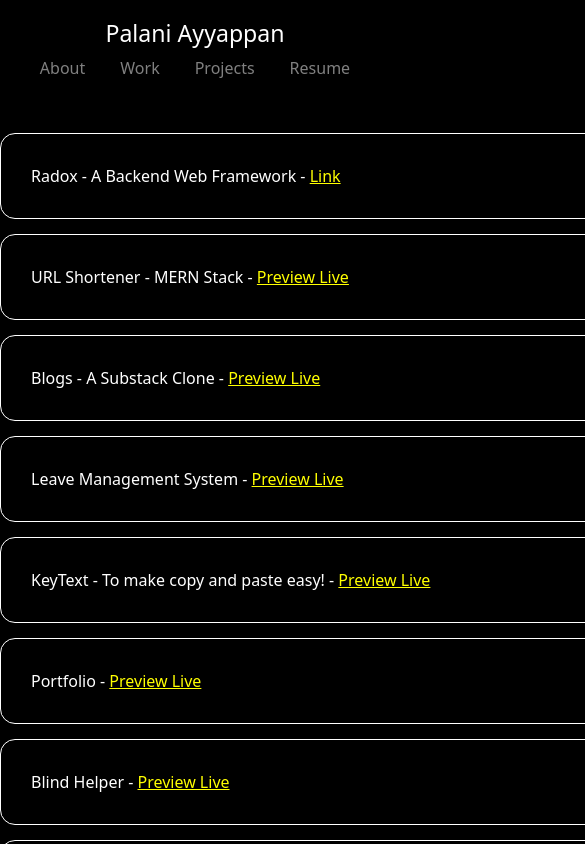
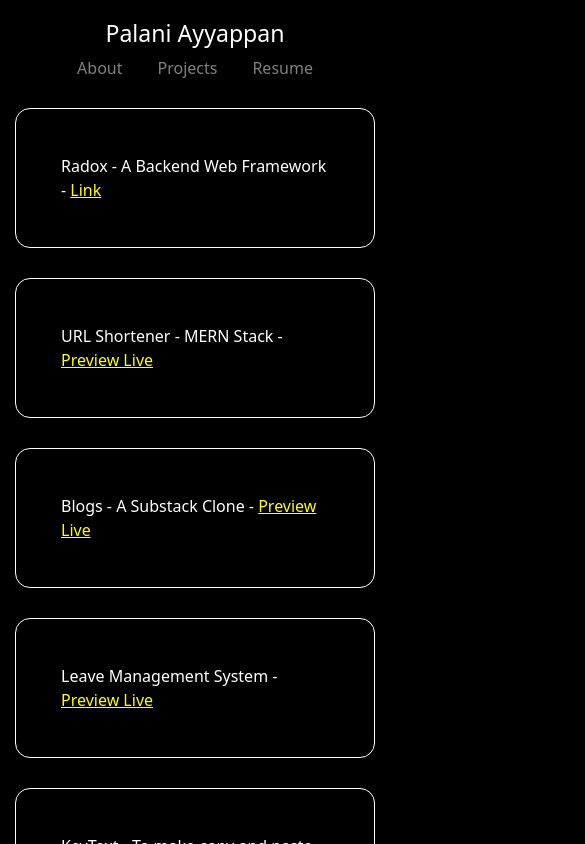
Before and after one commit to palanioffcl/palanioffcl.github.io, a React (Vite) app: page /projects in a window 390 px wide. Shown: the top 844 px of the page, 585 px wide, since content can reach past the window. Built offline with nearby package versions, Linux system fonts and the light colour scheme.

Commit message:
code updated with responsiveness

```diff
--- a/index.html
+++ b/index.html
@@ -4,7 +4,7 @@
     <meta charset="UTF-8" />
     <meta name="viewport" content="width=device-width, initial-scale=1.0" />
     <link href="https://cdn.jsdelivr.net/npm/bootstrap@5.3.3/dist/css/bootstrap.min.css" rel="stylesheet" integrity="sha384-QWTKZyjpPEjISv5WaRU9OFeRpok6YctnYmDr5pNlyT2bRjXh0JMhjY6hW+ALEwIH" crossorigin="anonymous">
-    <title>Palani | Portfolio</title>
+    <title>Palani Ayyappan</title>
   </head>
   <body>
     <div id="root"></div>
--- a/src/Components/Navbar.jsx
+++ b/src/Components/Navbar.jsx
@@ -13,7 +13,6 @@
 
                 <div className='navbardiv'>
                     <div><Link to="/about">About</Link></div>
-                    <div><Link to="/work">Work</Link></div>
                     <div><Link to="/projects">Projects</Link></div>
                     <div><a href='/src/assets/Palani_SoftwareDeveloper_Resume.pdf'>Resume</a></div>
                 </div>
--- a/src/Components/index.css
+++ b/src/Components/index.css
@@ -1,3 +1,8 @@
+body {
+    background-color: black;
+    color: white;
+}
+
 .navbar {
     padding-top: 20px;
     display: flex;
@@ -11,25 +16,20 @@
     flex-direction: row;
 }
 
-.homepage {
-    display: flex;
-    justify-content: space-between;
-    flex-direction: column;
-}
-
 .profile {
-    padding: 25px;
+    padding-top:35px;
+    height: 200px;
     display: flex;
     justify-content: space-around;
     border-radius: 15px;
 }
 
 .about {
-    padding: 15px;
-    align-items: center;
+    display: flex;
+    justify-content: space-around;
+    flex-direction: column;
     font-size: large;
-    margin: 0 auto;
-    width: 600px;
+    margin: 15px 20px;
     line-height: 35px;
 }
 
@@ -40,97 +40,72 @@
     gap: 15px
 }
 
+.desc {
+    max-width: 478px;
+}
+
 a {
     text-decoration: none;
     color: grey;
 }
 
-.work {
-    padding-top: 45px;
-    border: 1px solid;
-    padding: 20px;
-    box-shadow: 3px 3px #888888;
-    border-radius: 15px;
-    margin: 0 auto;
-    display: flex;
-    justify-content: space-around;
-    width: 750px;
-}
-
 .timeline {
-    padding-top: 45px;
     border: 1px solid;
     padding: 20px;
     border-radius: 15px;
-    margin: 0 auto;
     display: flex;
     margin-top: 15px;
-    width: 850px;
+    margin-inline: 15px;
 }
 
 .achieve {
-    margin: 0 auto;
+    padding-top: 45px;
+    padding-bottom: 15px;
     display: flex;
-    justify-content: space-between;
-    width: 900px;
-    gap: 20px;
+    justify-content: space-around;
     size: 15px;
     border-color: white;
     font-weight: 500;
     font-size: larger;
 }
 
-.res {
-    border: 1px solid white;
-    border-radius: 15px;
-    padding: 10px;
+.projs {
+    align-items: center;
+    display: grid;
+    grid-template-columns: auto auto auto;
+    gap: 30px;
+    max-width: 750px;
 }
 
-.box {
+.pbox {
     border: 1px solid;
-    padding: 20px;
-    box-shadow: 3px 4px #888888;
+    padding: 45px;
+    width: 100%;
+    height: 100%;
     border-radius: 15px;
 }
 
-.abox {
-    border: 1px solid;
-    padding: 20px;
-    border-radius: 15px;
-    color: white;
+.projectswrapper{
+    padding-top: 20px;
+    display: flex;
+    justify-content:center;
 }
 
-.achieve {
-    padding-top: 45px;
-    padding-bottom: 15px;
-    /* margin: 0 auto; */
-     display: flex;
-    justify-content: space-around;
-}
+@media only screen and (max-width: 600px) {
+    .projs {
+      margin-inline: 15px;
+      display: flex;
+      justify-content: center;
+      flex-direction: column;
+    }
+  }
 
-
-.achievem {
-    padding-left: 350px;
-    display: flex;
-    justify-content: space-around;
-}
-
-.projs {
-    padding-top: 45px;
-    margin: 0 auto;
-    display: flex;
-    justify-content: space-around;
-    flex-direction: column;
-    gap: 15px;
-}
-
-.pbox {
-    width: 900px;
-    margin: 0 auto;
-    border: 1px solid;
-    padding: 30px;
-    border-radius: 15px;
-
+.heading {
+    font-size: 25px;
+    font-weight:bold;
+    display:flex;
+    justify-content:center;
+    align-items: center;
 }
 
 .header {
@@ -138,20 +113,20 @@
 }
 
 .ts {
+    padding: 10px;
     border: 1px solid;
     border-color: white;
-    border-radius: 15px;
-    margin:15px;
-    padding:5px;
+    border-radius: 7px;
     align-items: center;
-    justify-content: center;
+    justify-content: space-between;
 }
 
 .techstack {
-    align-items: center;
+    max-width: 900px;
+    margin-inline: 15px;
     display: flex;
-    justify-content: space-around;
-    padding: 15px 340px;
+    justify-content: flex-start;
+    gap: 15px;
     flex-wrap: wrap;
 }
 
@@ -164,13 +139,6 @@
     color: white;
 }
 
-.profiles {
-    display: flex;
-    justify-content: center;
-    align-items: center;
-    flex-direction: column;
-}
-
 .codingprofile {
     display: flex;
     justify-content: space-around;
@@ -178,3 +146,20 @@
     flex-direction: row;
     padding-top: 40px;
 }
+
+img {
+    height: 100%;
+    width: 100%;
+}
+
+.parent {
+    display: flex;
+    justify-content: space-between;
+    align-items: center;
+    flex-direction: column;
+}
+
+.codinglinks {
+    display:'flex';
+    justify-content:'center';
+}
--- a/src/Pages/Home.jsx
+++ b/src/Pages/Home.jsx
@@ -11,13 +11,14 @@
         <>
             <div className="homepage">
                 <Navbar />
+                <div className="parent">
                 <div className='profile'>
-                    <img style={{ height: "150px" }} src={profile} alt="profile" />
+                    <img src={profile} alt="profile" />
                 </div>
                 <div className='about'>
-                    <div style={{fontSize: 25, fontWeight:'bold', display:'flex', justifyContent:'center'}}>Software Developer & DevOps</div><br/>
-                    Hi Myself Palani, a tech enthusiast with interest in solving problems.
-                    I focus on building highly scalable systems. I am a quick learner and can adapt to new technologies. Currently working on Cloud computing and Server side technologies.
+                    <div className='heading'>Software Developer & DevOps</div><br/>
+                    <div className='desc'>Myself Palani, a tech enthusiast with interest in solving problems.
+                    I focus on building highly scalable systems. I am a quick learner and can adapt to new technologies. Currently working on Cloud computing and Server side technologies.</div>
                 </div>
                 <div className='links'>
                     <div><a className='soclink' href="https://github.com/palanioffcl"><GitHubIcon /></a></div>
@@ -26,6 +27,7 @@
                     <div><a className='soclink' href="https://youtube.com/@codeverything"><YouTubeIcon/></a></div>
                     <div><a className='soclink' href="https://leetcode.com/palanioffl"><svg fill="#ffffff" width="22px" height="22px" viewBox="0 0 24 24" role="img" xmlns="http://www.w3.org/2000/svg"><g id="SVGRepo_bgCarrier" stroke-width="0"></g><g id="SVGRepo_tracerCarrier" stroke-linecap="round" stroke-linejoin="round"></g><g id="SVGRepo_iconCarrier"><title>LeetCode icon</title><path d="M16.102 17.93l-2.697 2.607c-.466.467-1.111.662-1.823.662s-1.357-.195-1.824-.662l-4.332-4.363c-.467-.467-.702-1.15-.702-1.863s.235-1.357.702-1.824l4.319-4.38c.467-.467 1.125-.645 1.837-.645s1.357.195 1.823.662l2.697 2.606c.514.515 1.365.497 1.9-.038.535-.536.553-1.387.039-1.901l-2.609-2.636a5.055 5.055 0 0 0-2.445-1.337l2.467-2.503c.516-.514.498-1.366-.037-1.901-.535-.535-1.387-.552-1.902-.038l-10.1 10.101c-.981.982-1.494 2.337-1.494 3.835 0 1.498.513 2.895 1.494 3.875l4.347 4.361c.981.979 2.337 1.452 3.834 1.452s2.853-.512 3.835-1.494l2.609-2.637c.514-.514.496-1.365-.039-1.9s-1.386-.553-1.899-.039zM20.811 13.01H10.666c-.702 0-1.27.604-1.27 1.346s.568 1.346 1.27 1.346h10.145c.701 0 1.27-.604 1.27-1.346s-.569-1.346-1.27-1.346z"></path></g></svg></a></div>
                 </div>
+                </div>
             </div>
         </>
     );
--- a/src/Pages/Projects.jsx
+++ b/src/Pages/Projects.jsx
@@ -2,11 +2,10 @@
 import { Navbar } from '../Components/Navbar';
 
 export function Projects() {
-
     return (
         <>
-            <div className="homepage">
         <Navbar />
+        <div className='projectswrapper'>
         <div className='projs'>
             <div className='pbox'>Radox - A Backend Web Framework - <a href="https://github.com/codeverything/radox" className='link'>Link</a></div>
             <div className='pbox'>URL Shortener - MERN Stack - <a href="https://urlfe.vercel.app" className='link'>Preview Live</a></div>
--- a/src/Pages/Work.jsx
+++ /dev/null
@@ -1,26 +0,0 @@
-import '../Components/index.css';
-import { Navbar } from '../Components/Navbar';
-
-export function Work() {
-    return (
-        <>
-            <div className="homepage">
-                <Navbar />
-                <div style={{paddingTop:"45px"}}>
-                <div className='work'>
-                    <ul>
-                        <h3>GwayERP (July 2023 - Present)</h3>
-                        <li>Developed Backend REST APIs (Django Rest Framework) DjangoORM for database integration for inhouse CRM and other Client projects.</li>
-                        <li>Implemented secure Authentication system with JWT and custom fields for dynamic asset management.</li>
-                        <li>Developed and deployed sustainable deployment pipeline with various different fault scenarios using Jenkins CI/CD.</li>
-                        <li>Designed and implemented a High-Available and fault tolerant application without downtime based on Docker and Docker swarm.</li>
-                        <li>Configured Nginx Reverse Proxy and cost-effective infrastructure with AWS Cloud Services.</li>
-
-                    </ul>
-                </div>
-                </div>
-
-            </div>
-        </>
-    );
-}
--- a/src/index.css
+++ /dev/null
@@ -1,4 +0,0 @@
-body {
-    background-color: black;
-    color: white;
-}
--- a/src/main.jsx
+++ b/src/main.jsx
@@ -1,8 +1,7 @@
 import ReactDOM from "react-dom/client";
 import { BrowserRouter, Routes, Route } from "react-router-dom";
 import { Home } from "./Pages/Home";
-import { Work } from "./Pages/Work";
-import './index.css';
+import '../src/Components/index.css';
 import { Projects } from "./Pages/Projects";
 import { About } from "./Pages/About";
 
@@ -13,7 +12,6 @@
                 <Route path="/" element={<Home />} />
                 <Route path="/about" element={<About />} />
                 <Route path="projects" element={<Projects />} />
-                <Route path="work" element={<Work />} />
             </Routes>
         </BrowserRouter>
     );
```
Also changed, not shown: src/Components/Card.jsx (added, +9 -0 lines), src/Pages/About.jsx (+8 -17 lines), 1 other file (tests, documents, lock files or other folders). Lines whose indentation alone changed are shown as unchanged.
